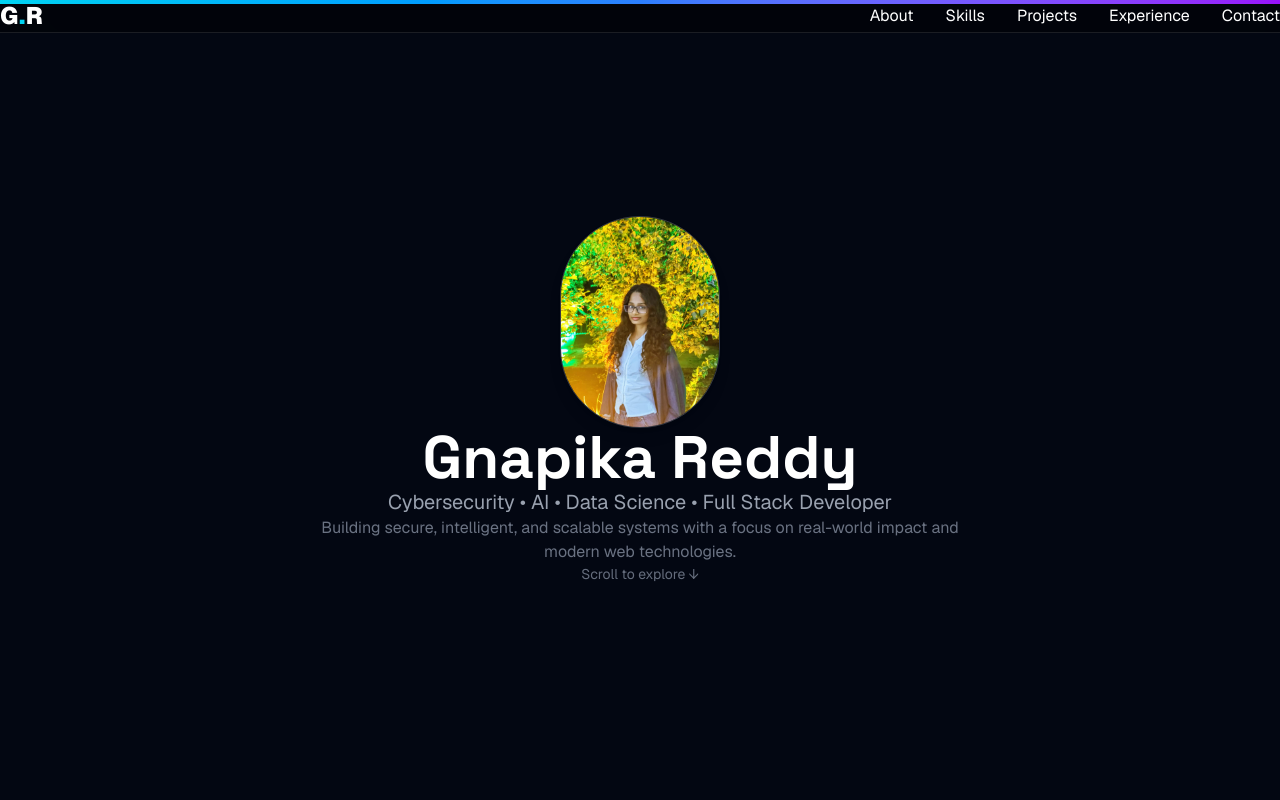
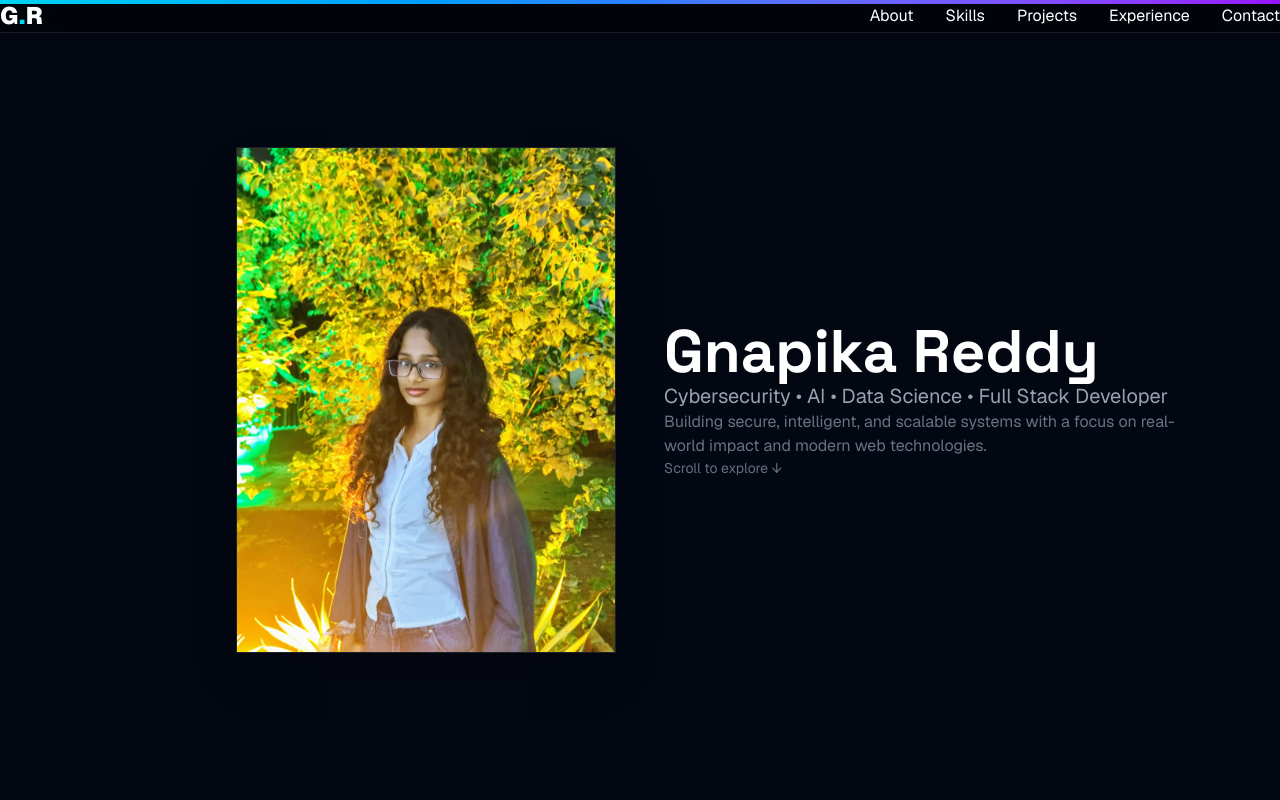
Before and after one commit to gnapiika/portfolio, a Next.js app: page / in a window 1280 px wide. Shown: the top 800 px of the page. Built offline with nearby package versions, Linux system fonts and the light colour scheme.

Commit message:
Update Hero.tsx

```diff
--- a/components/sections/Hero.tsx
+++ b/components/sections/Hero.tsx
@@ -2,31 +2,33 @@ import Image from "next/image";
 
 export default function Hero() {
   return (
-    <section className="min-h-screen flex flex-col justify-center items-center text-center px-6">
+    <section className="min-h-screen flex items-center justify-center px-6">
 
-      {/* Profile Image */}
-      <div className="mb-6">
+      <div className="grid md:grid-cols-2 gap-12 items-center max-w-6xl w-full">
+
+        {/* LEFT SIDE - IMAGE */}
+        <div className="flex justify-center md:justify-end">
           <Image
             src="/images/profile.jpeg"
             alt="Gnapika Profile"
-          width={160}
-          height={160}
-          className="rounded-full object-cover border border-white/20 shadow-lg"
+            width={380}
+            height={380}
+            className="object-cover shadow-2xl border border-white/10"
           />
         </div>
 
-      {/* Name */}
+        {/* RIGHT SIDE - TEXT */}
+        <div className="text-center md:text-left">
+
           <h1 className="text-5xl md:text-6xl font-bold text-white">
             Gnapika Reddy
           </h1>
 
-      {/* Subtitle */}
           <p className="mt-4 text-lg md:text-xl text-gray-400">
             Cybersecurity • AI • Data Science • Full Stack Developer
           </p>
 
-      {/* Description */}
-      <p className="mt-6 max-w-2xl text-gray-500">
+          <p className="mt-6 text-gray-500 max-w-xl">
             Building secure, intelligent, and scalable systems with a focus on
             real-world impact and modern web technologies.
           </p>
@@ -36,6 +38,10 @@ export default function Hero() {
             Scroll to explore ↓
           </p>
 
+        </div>
+
+      </div>
+
     </section>
   );
 }
```
Lines whose indentation alone changed are shown as unchanged.
